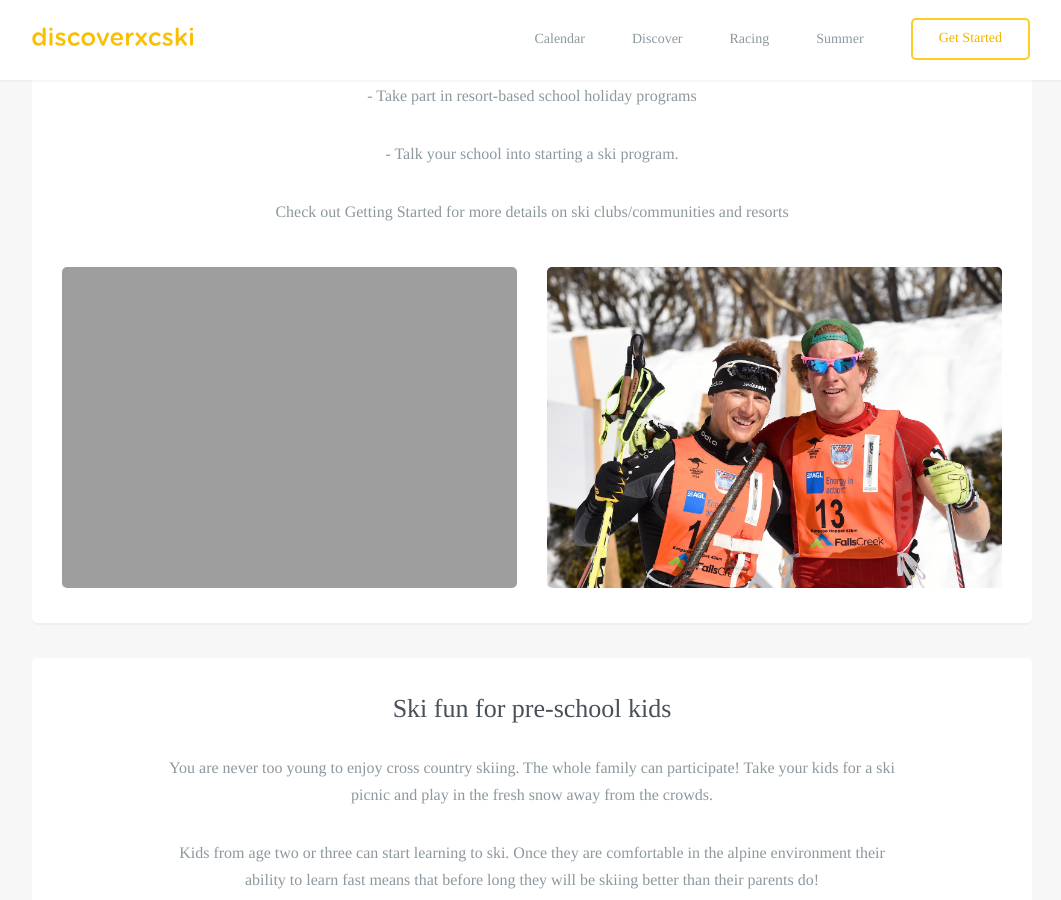
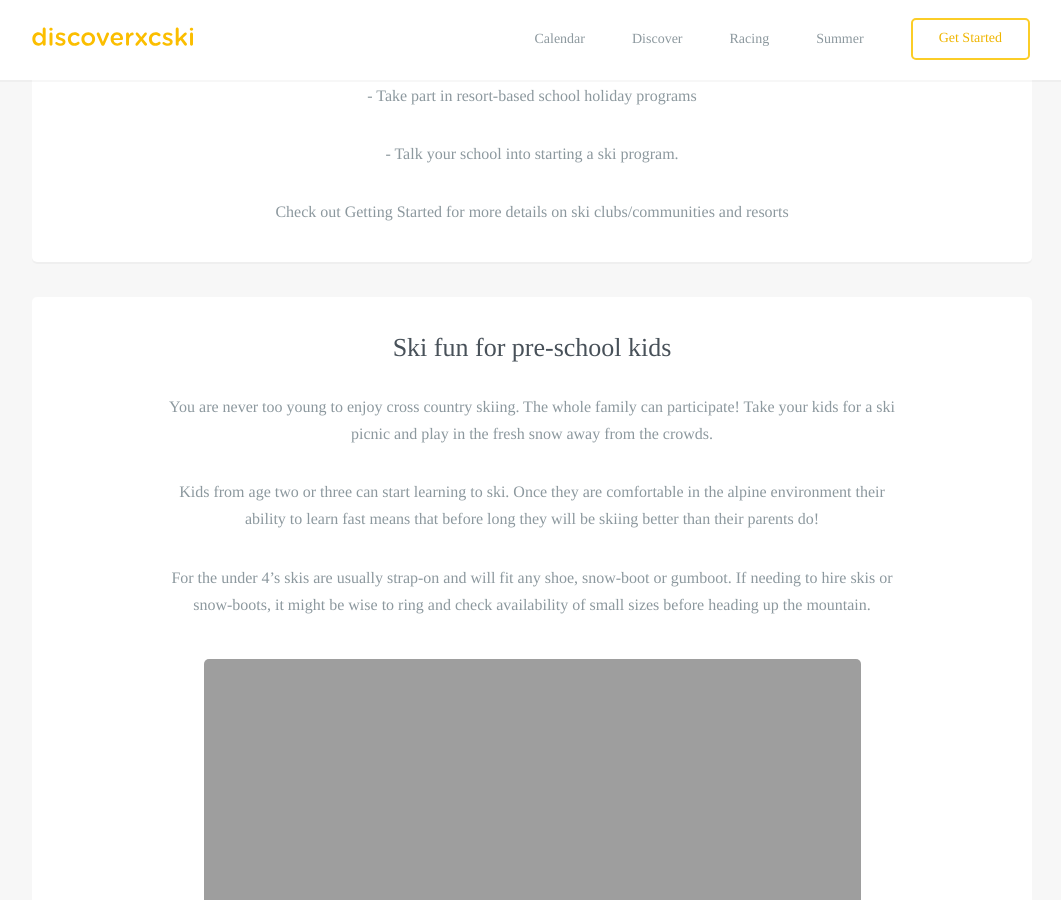
Before and after one commit to robcatto/robcatto.github.io, a Jekyll site: the page built from discoverxc/kids/index.html, in a window 1280 px wide and 900 px high, scrolled down 1378 px. Shown: the whole window, without its empty margins (108-1169 px from the left). Built offline with Jekyll 4.4.1, drawn with Linux system fonts in a browser that asks for light colours; some web fonts are replaced; Markdown is read by kramdown in place of the engine named in the settings.

Commit message:
Update index.html

```diff
--- a/discoverxc/kids/index.html
+++ b/discoverxc/kids/index.html
@@ -122,34 +122,7 @@ layout: default
 
 
                 </p>
-                <div class="row">
 
-                         <div class="column two">
-                                                <div class="callout-card" style="
-                                                background: url(http://www.discoverxcski.com/images/hoppet-social-fun.jpg);
-                                                background-size: cover;
-                                                min-height: 321px;
-                                                ">
-
-
-                                                </div>
-                        </div>
-
-                        <div class="column two">
-                                                <div class="callout-card" style="
-                                                background: url(http://www.discoverxcski.com/images/hoppet-social-race.jpg);
-                                                background-size: cover;
-                                                background-position: center;
-                                                min-height: 321px;
-                                                ">
-
-
-                                                </div>
-                        </div>
-
-
-
-                </div>
                   </section>
 
 
```
